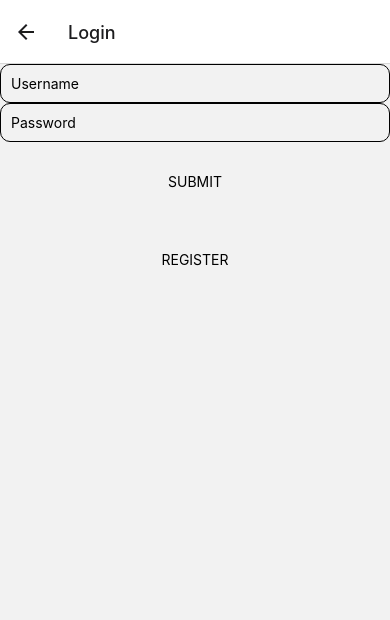
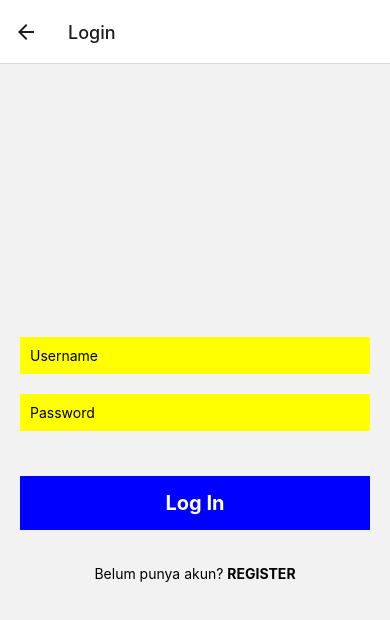
Before and after one commit to Indra2108/simple-login-register, a React Native app: screen /Login in a window 390 px wide. Shown: the top 620 px of the page. Built offline with nearby package versions, Linux system fonts and the light colour scheme.

Commit message:
Membuat styling untuk Login screen

```diff
--- a/src/login/index.js
+++ b/src/login/index.js
@@ -5,23 +5,28 @@ export default class Login extends Component {
     render() {
         return(
             <View style={Style.container}>
+                <View style={Style.inputbackground}>
                     <TextInput
                         placeholder='Username'
                         style={Style.textinput}
                     />
+                </View>
 
+                <View style={Style.inputbackground}>
                     <TextInput
                         placeholder='Password'
                         style={Style.textinput}
                     />
+                </View>
 
                 <TouchableOpacity style={Style.tombol}>
-                    <Text>SUBMIT</Text>
+                    <Text style={Style.tulisantombol}>Log In</Text>
                 </TouchableOpacity>
 
-                <TouchableOpacity onPress={() => this.props.navigation.navigate('Register')} style={Style.tombol}>
-                    <Text >REGISTER</Text>
-                </TouchableOpacity>
+                <View  style={Style.teksregister}>
+                    <Text>Belum punya akun? </Text>
+                    <Text onPress={() => this.props.navigation.navigate('Register')} style={Style.register}>REGISTER</Text>
+                </View>
             </View>
         )
     }
@@ -29,19 +34,39 @@ export default class Login extends Component {
 
 const Style = StyleSheet.create({
     container: {
-        flex: 1
+        flex: 1,
+        padding: 20,
+        justifyContent: 'center',
+
+    },
+    inputbackground:{
+        backgroundColor: 'yellow',
+        marginVertical: 10
     },
     textinput: {
         padding: 10,
-        borderWidth: 1,
-        borderRadius: 10
     },
     tombol: {
         width: '100%',
-        height: '10%',
+        padding: 15,
         alignItems: 'center',
         justifyContent: 'center',
         color: 'blue',
-        borderRadius: 10
+        backgroundColor: 'blue',
+        marginTop: '10%'
     },
+    tulisantombol: {
+        color: 'white',
+        fontWeight: 'bold',
+        fontSize: 20
+    },
+    teksregister: {
+        flexDirection: 'row',
+        justifyContent: 'center',
+        marginTop: '10%'
+    },
+    register: {
+        fontWeight: 'bold'
+    },
+
 })
```
Lines whose indentation alone changed are shown as unchanged.
